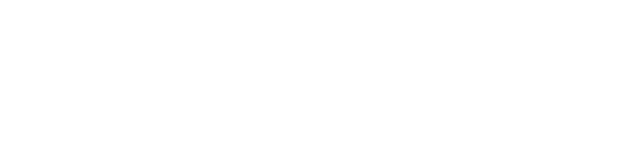
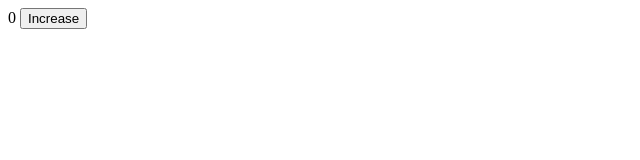
Before and after one commit to leeduyoung/TDD-js-sample, a website: page new/index.html in a window 1280 px wide. Shown: the whole page, without its empty margins (0-640 px from the left). Drawn offline with Linux system fonts and the light colour scheme.

Commit message:
feat: feature/render

```diff
--- a/new/index.html
+++ b/new/index.html
@@ -7,6 +7,20 @@
     <title>Document</title>
   </head>
   <body>
-    <!-- TODO: -->
+    <span id="counter-display"></span>
+    <button id="button-increase">Increase</button>
+
+    <script src="./src/ClickCounter.js"></script>
+    <script src="./src/ClickCountView.js"></script>
+    <script>
+      ;(() => {
+        // 우리가 만든 두개의 모듈과 마크업을 연동할 영역
+        const clickCounter = App.ClickCounter()
+        const updateElement = document.querySelector('#counter-display')
+        const triggerElement = document.querySelector('#button-increase')
+        const view = App.ClickCountView(clickCounter, updateElement, triggerElement)
+        view.updateView()
+      })()
+    </script>
   </body>
 </html>
```
